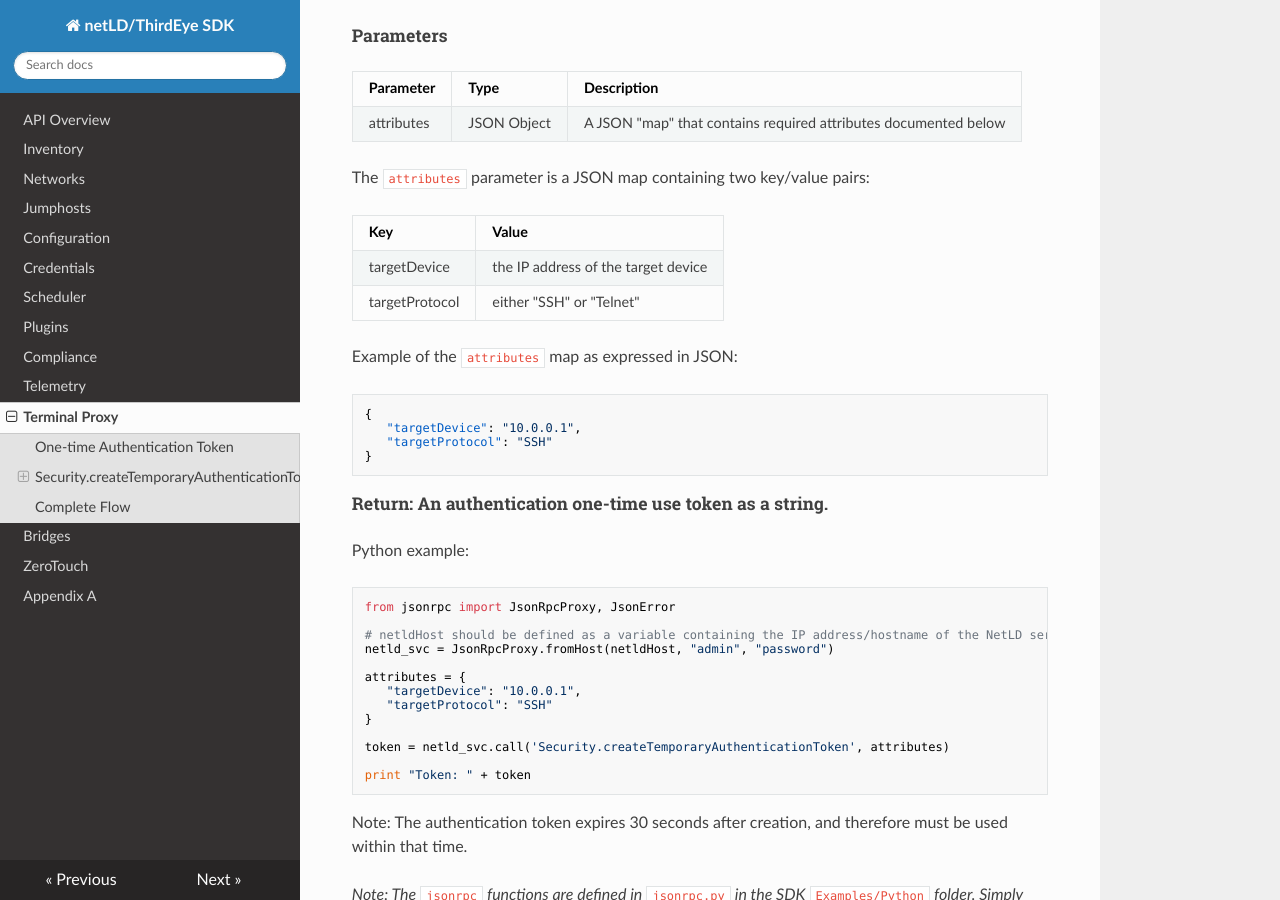
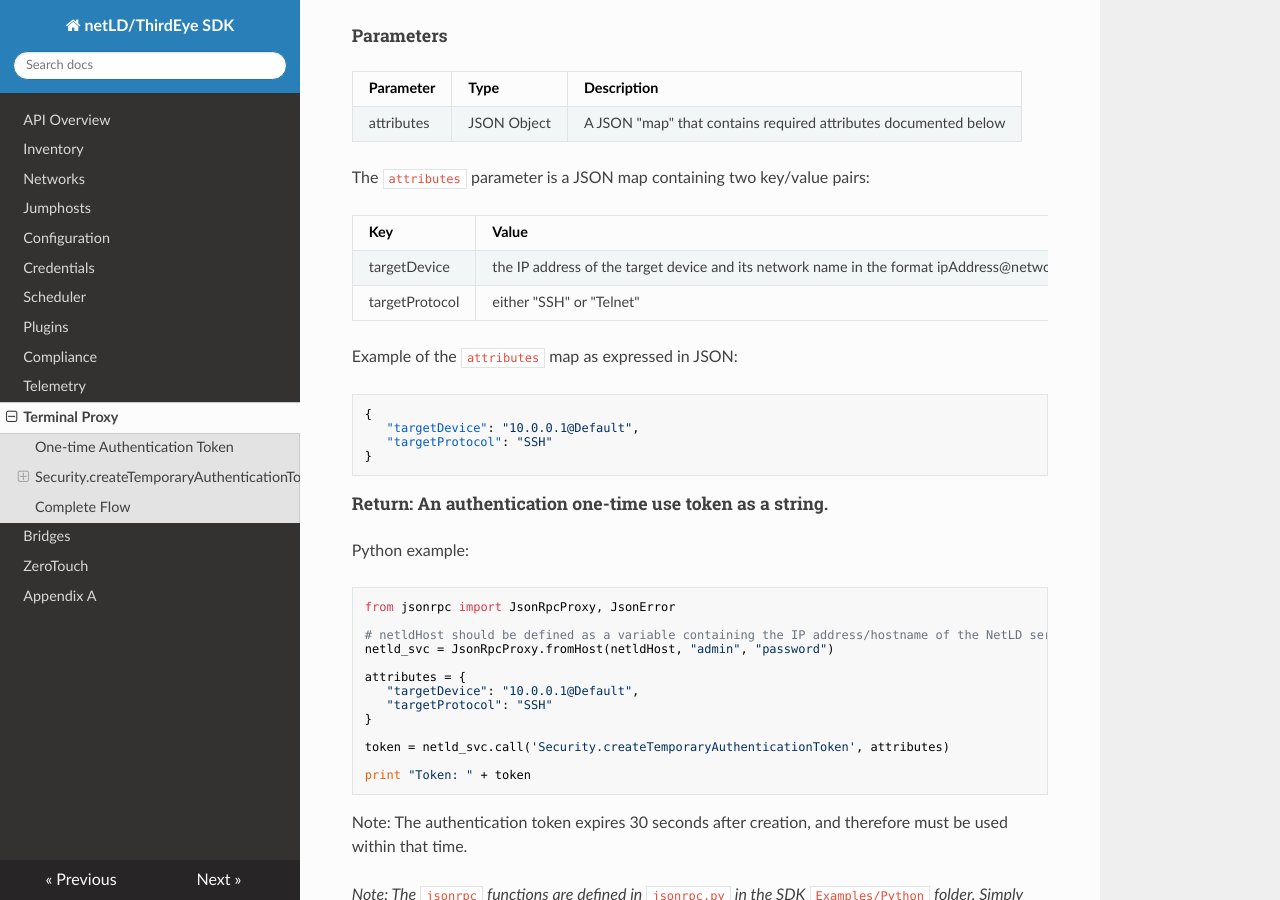
Before and after one commit to logicvein/NetLD-SDK, an MkDocs documentation site: the page built from docs/TerminalProxy.md, in a window 1280 px wide and 900 px high, scrolled down 444 px. Built offline with MkDocs 1.6.1, drawn with Linux system fonts in a browser that asks for light colours; nearby versions of some CDN libraries; old or Windows-style settings are respelled for this version of MkDocs.

Commit message:
Fix terminal proxy documentation.

````diff
--- a/docs/TerminalProxy.md
+++ b/docs/TerminalProxy.md
@@ -21,13 +21,13 @@
 
 | Key             | Value                                |
 | --------------- | ------------------------------------ |
-| targetDevice    | the IP address of the target device  |
+| targetDevice    | the IP address of the target device and its network name in the format ipAddress@networkName  |
 | targetProtocol  | either "SSH" or "Telnet"             |
 
 Example of the ``attributes`` map as expressed in JSON:
 ```json
 {
-   "targetDevice": "10.0.0.1",
+   "targetDevice": "10.0.0.1@Default",
    "targetProtocol": "SSH"
 }
 ```
@@ -43,7 +43,7 @@
 netld_svc = JsonRpcProxy.fromHost(netldHost, "admin", "password")
 
 attributes = {
-   "targetDevice": "10.0.0.1",
+   "targetDevice": "10.0.0.1@Default",
    "targetProtocol": "SSH"
 }
 
````
